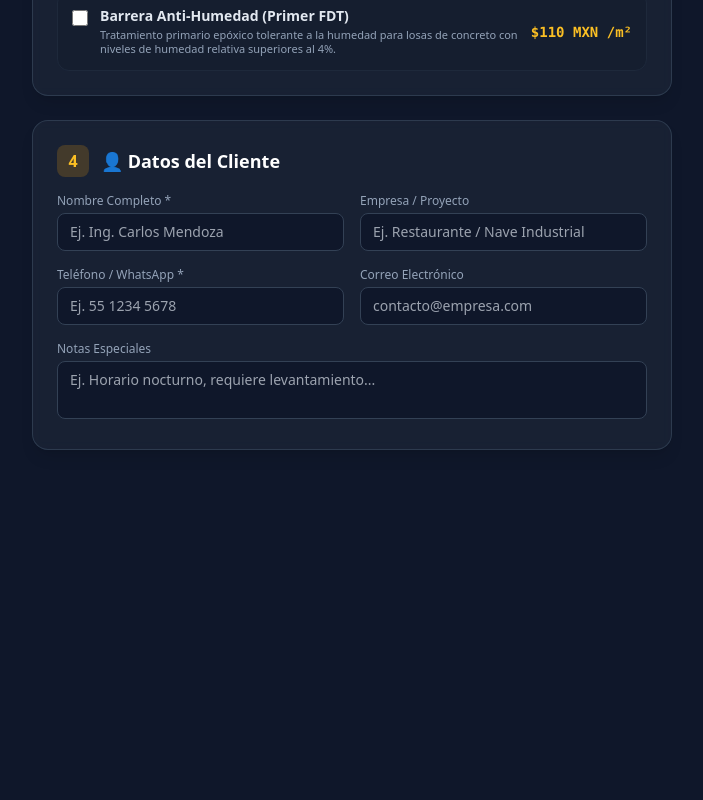
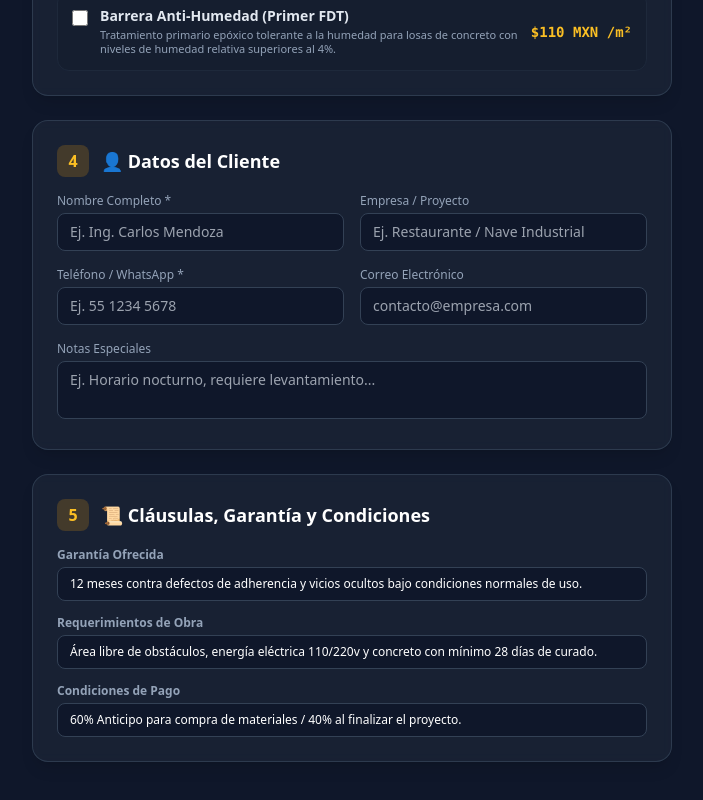
Before and after one commit to kikelara12333-jpg/cotizador-lara, a React (Vite) app: page / in a window 1280 px wide. Shown: the part 2534-3334 px from the top of the page, without its empty margins (48-751 px from the left). Before the commit the page ends 3032 px from the top, so only its background shows below. Built offline with nearby package versions, Linux system fonts and the light colour scheme; the HTML template or start-up script is replaced by a standard one.

Commit message:
clausulas

```diff
--- a/src/App.jsx
+++ b/src/App.jsx
@@ -190,7 +190,7 @@ export default function App() {
     } catch(e) {}
   }, [extrasOptions]);
 
-  // Manejo de sistemas seleccionados con m2 independientes por sistema
+  // Sistemas seleccionados con m2 independientes por sistema
   const [selectedSystems, setSelectedSystems] = useState([
     { serviceId: 'autonivelante', m2: 150, customPrice: undefined }
   ]);
@@ -225,6 +225,13 @@ export default function App() {
     phone: '',
     email: '',
     notes: ''
+  });
+
+  // Estado para términos, garantía y condiciones del PDF
+  const [termsInfo, setTermsInfo] = useState({
+    guarantee: '12 meses contra defectos de adherencia y vicios ocultos bajo condiciones normales de uso.',
+    requirements: 'Área libre de obstáculos, energía eléctrica 110/220v y concreto con mínimo 28 días de curado.',
+    paymentTerms: '60% Anticipo para compra de materiales / 40% al finalizar el proyecto.'
   });
 
   const [activeTab, setActiveTab] = useState('cotizador');
@@ -434,45 +441,21 @@ export default function App() {
     setExtraQuantities(prev => ({ ...prev, [id]: num }));
   };
 
-  const handleDownloadPDF = async () => {
+  const handleDownloadPDF = () => {
     const element = document.querySelector('.pdf-container');
-  if (!element) return;
-
-  const fileName = `Cotizacion_Enrique_Lara_${new Date().toISOString().slice(0, 10)}.pdf`;
-
+
+    if (window.html2pdf && element) {
       const opt = {
         margin:       [8, 10, 8, 10],
-    filename:     fileName,
+        filename:     `Cotizacion_Enrique_Lara_${new Date().toISOString().slice(0,10)}.pdf`,
         image:        { type: 'jpeg', quality: 0.98 },
         html2canvas:  { scale: 2, useCORS: true },
         jsPDF:        { unit: 'mm', format: 'letter', orientation: 'portrait' }
       };
 
-  if (!window.html2pdf) return;
-
-  try {
-    // 1. Generamos el PDF usando el motor en JS
-    const pdfWorker = window.html2pdf().set(opt).from(element).toPdf();
-    const pdf = await pdfWorker.get('pdf');
-    const pdfBlob = pdf.output('blob');
-
-    // 2. Intentamos usar la API nativa de compartir de iOS (Web Share API)
-    const pdfFile = new File([pdfBlob], fileName, { type: 'application/pdf' });
-    if (navigator.canShare && navigator.canShare({ files: [pdfFile] })) {
-      await navigator.share({
-        files: [pdfFile],
-        title: 'Cotización Enrique Lara',
-        text: 'Te adjunto la propuesta comercial.'
-      });
-      return;
-    }
-
-    // 3. Si falla o la PWA bloquea el share, abrimos el PDF en Safari o visor nativo
-    const blobUrl = URL.createObjectURL(pdfBlob);
-    window.location.href = blobUrl; // Forzamos la navegación al archivo dentro de iOS
-
-  } catch (error) {
-    alert('Para descargar el PDF desde la App, usa el botón "Copiar Plantilla" o "WhatsApp", o abre el sitio desde Safari.');
+      html2pdf().set(opt).from(element).save();
+    } else {
+      window.print();
     }
   };
 
@@ -518,39 +501,36 @@ export default function App() {
 
   const generateWhatsAppMessage = () => {
     const systemsListText = activeSystemsDetailed
-      .map(sys => `  • ${sys.name} (${sys.m2} m²): $${sys.effectivePrice.toLocaleString('es-MX')} MXN / m²`)
+      .map(sys => `  ▪️ *${sys.name}* (${sys.m2} m²): $${sys.effectivePrice.toLocaleString('es-MX')} MXN / m²`)
       .join('\n');
 
-    const text = `*COTIZACIÓN DE PISO INDUSTRIAL*
-*Enrique Lara - Pisos Industriales*
-__________________________________
-*Cliente:* ${clientInfo.name || 'Cliente Particular'}
-*Empresa:* ${clientInfo.company || 'N/A'}
-*Contacto:* ${clientInfo.phone || 'No especificado'} | ${clientInfo.email || 'N/A'}
-
-*SISTEMAS INCLUIDOS EN LA PROPUESTA:*
-${systemsListText}
-
-*DETALLES TÉCNICOS:*
-- *Área Total Acumulada:* ${totalAreaM2} m²
-- *Estado de la Superficie:* ${condition.name}
-
-*ADICIONALES INCLUIDOS:*
-${calculation.breakdownExtras.length > 0
-  ? calculation.breakdownExtras.map(e => `  - ${e.name} (${e.qty} ${e.unit}): $${e.total.toLocaleString('es-MX')} MXN`).join('\n')
-  : '  - Ningún adicional seleccionado'}
-
-*DESGLOSE ECONÓMICO:*
-- *Subtotal:* $${calculation.subtotalFinal.toLocaleString('es-MX', { minimumFractionDigits: 2, maximumFractionDigits: 2 })} MXN ${calculation.discountPercentage > 0 ? `(¡Incluye ${(calculation.discountPercentage*100).toFixed(0)}% desc. especial!)` : ''}
-${includeIva ? `• *IVA (16%):* $${calculation.ivaAmount.toLocaleString('es-MX', { minimumFractionDigits: 2, maximumFractionDigits: 2 })} MXN\n` : ''}• *PRECIO TOTAL ESTIMADO:* $${calculation.grandTotal.toLocaleString('es-MX', { minimumFractionDigits: 2, maximumFractionDigits: 2 })} MXN
-- *Costo promedio aproximado por m²:* $${calculation.costPerM2Effective.toLocaleString('es-MX', { minimumFractionDigits: 2, maximumFractionDigits: 2 })} MXN
-
-*Notas Adicionales:* ${clientInfo.notes || 'Sin observaciones.'}
-__________________________________
-_Generado desde Sistema de Cotizacion_`;
+    const extrasText = calculation.breakdownExtras.length > 0
+      ? calculation.breakdownExtras.map(e => `  ▪️ ${e.name} (${e.qty} ${e.unit}): $${e.total.toLocaleString('es-MX')} MXN`).join('\n')
+      : '  ▪️ Sin adicionales seleccionados';
+
+    const text = `Hola, *${clientInfo.name || 'Estimado Cliente'}* 👋\n\n` +
+      `Espero que tengas un excelente día. Te comparto la propuesta comercial para el proyecto *${clientInfo.company || 'Pisos Industriales'}*.\n\n` +
+      `📋 *RESUMEN DE PROPUESTA TÉCNICA*\n` +
+      `__________________________________\n\n` +
+      `🏗️ *SISTEMAS INCLUIDOS:*\n${systemsListText}\n\n` +
+      `📐 *SUPERFICIE GENERAL:* ${totalAreaM2} m²\n` +
+      `🛠️ *ESTADO DE CONCRETO:* ${condition.name}\n\n` +
+      `🧩 *COMPLEMENTOS / EXTRAS:*\n${extrasText}\n\n` +
+      `💰 *DESGLOSE ECONÓMICO:*\n` +
+      `- Subtotal: $${calculation.subtotalFinal.toLocaleString('es-MX', { minimumFractionDigits: 2, maximumFractionDigits: 2 })} MXN${calculation.discountPercentage > 0 ? ` _(¡Incluye ${(calculation.discountPercentage * 100).toFixed(0)}% desc. especial!)_` : ''}\n` +
+      `${includeIva ? `- IVA (16%): $${calculation.ivaAmount.toLocaleString('es-MX', { minimumFractionDigits: 2, maximumFractionDigits: 2 })} MXN\n` : ''}` +
+      `👉 *INVERSIÓN TOTAL ESTIMADA:* *$${calculation.grandTotal.toLocaleString('es-MX', { minimumFractionDigits: 2, maximumFractionDigits: 2 })} MXN*\n` +
+      `✨ _Promedio por m²: $${calculation.costPerM2Effective.toFixed(2)} MXN_\n\n` +
+      `📌 *Notas:* ${clientInfo.notes || 'Sin observaciones.'}\n\n` +
+      `📎 _(Adjunto la cotización formal en PDF a este mensaje para tu expediente.)_\n\n` +
+      `__________________________________\n` +
+      `*ENRIQUE LARA*\n` +
+      `*Pisos Industriales y Recubrimientos*\n` +
+      `📞 +52 55 6220 1871\n` +
+      `✉️ kikelara12333@gmail.com`;
 
     const encodedText = encodeURIComponent(text);
-    const phoneParam = clientInfo.phone ? clientInfo.phone.replace(/\D/g,'') : '';
+    const phoneParam = clientInfo.phone ? clientInfo.phone.replace(/\D/g, '') : '';
     window.open(`https://wa.me/${phoneParam}?text=${encodedText}`, '_blank');
   };
 
@@ -560,13 +540,14 @@ _Generado desde Sistema de Cotizacion_`;
   @media print {
     @page {
       size: letter portrait;
-      margin: 12mm;
+      margin: 10mm;
     }
 
     *, *::before, *::after {
-      background: transparent !important;
+      background: #ffffff !important;
       box-shadow: none !important;
       text-shadow: none !important;
+      border-color: #e2e8f0 !important;
     }
 
     html, body {
@@ -590,6 +571,7 @@ _Generado desde Sistema de Cotizacion_`;
       margin: 0 !important;
       padding: 0 !important;
       border: none !important;
+      outline: none !important;
       box-shadow: none !important;
       background: #ffffff !important;
       font-size: 11px !important;
@@ -1072,6 +1054,50 @@ _Generado desde Sistema de Cotizacion_`;
                       value={clientInfo.notes}
                       onChange={(e) => setClientInfo({ ...clientInfo, notes: e.target.value })}
                       className="w-full bg-slate-900 border border-slate-700 rounded-lg px-3 py-2 text-xs sm:text-sm text-white focus:outline-none focus:border-amber-500 resize-none"
+                    />
+                  </div>
+                </div>
+              </section>
+
+              {/* SECCIÓN 5: TÉRMINOS, GARANTÍAS Y CONDICIONES DEL PDF */}
+              <section className="bg-slate-800/60 border border-slate-700/80 rounded-2xl p-4 sm:p-6 shadow-lg backdrop-blur-sm">
+                <div className="flex items-center gap-3 mb-4">
+                  <div className="w-7 h-7 sm:w-8 sm:h-8 rounded-lg bg-amber-500/20 text-amber-400 flex items-center justify-center font-bold text-sm sm:text-base shrink-0">
+                    5
+                  </div>
+                  <h2 className="text-base sm:text-lg font-bold text-white">
+                    📜 Cláusulas, Garantía y Condiciones
+                  </h2>
+                </div>
+
+                <div className="space-y-3.5 text-xs">
+                  <div>
+                    <label className="block text-slate-400 mb-1 font-semibold">Garantía Ofrecida</label>
+                    <input
+                      type="text"
+                      value={termsInfo.guarantee}
+                      onChange={(e) => setTermsInfo({ ...termsInfo, guarantee: e.target.value })}
+                      className="w-full bg-slate-900 border border-slate-700 rounded-lg px-3 py-2 text-white focus:outline-none focus:border-amber-500"
+                    />
+                  </div>
+
+                  <div>
+                    <label className="block text-slate-400 mb-1 font-semibold">Requerimientos de Obra</label>
+                    <input
+                      type="text"
+                      value={termsInfo.requirements}
+                      onChange={(e) => setTermsInfo({ ...termsInfo, requirements: e.target.value })}
+                      className="w-full bg-slate-900 border border-slate-700 rounded-lg px-3 py-2 text-white focus:outline-none focus:border-amber-500"
+                    />
+                  </div>
+
+                  <div>
+                    <label className="block text-slate-400 mb-1 font-semibold">Condiciones de Pago</label>
+                    <input
+                      type="text"
+                      value={termsInfo.paymentTerms}
+                      onChange={(e) => setTermsInfo({ ...termsInfo, paymentTerms: e.target.value })}
+                      className="w-full bg-slate-900 border border-slate-700 rounded-lg px-3 py-2 text-white focus:outline-none focus:border-amber-500"
                     />
                   </div>
                 </div>
@@ -1369,13 +1395,14 @@ _Generado desde Sistema de Cotizacion_`;
                 </div>
               )}
 
+              {/* VINCULACIÓN DE LAS CLÁUSULAS EDITABLES EN EL PDF */}
               <div className="border-t-2 border-slate-900 pt-4 text-[11px] text-slate-700 space-y-2">
                 <h4 className="font-extrabold text-slate-900 uppercase text-xs">
                   🛡️ Garantías y Requerimientos del Proyecto
                 </h4>
-                <p>• <strong>Garantía:</strong> 12 meses contra defectos de adherencia y vicios ocultos bajo condiciones normales de uso.</p>
-                <p>• <strong>Requerimientos:</strong> Área libre de obstáculos, energía eléctrica 110/220v y concreto con mínimo 28 días de curado.</p>
-                <p>• <strong>Condiciones de Pago:</strong> 60% Anticipo para materiales / 40% al finalizar el proyecto.</p>
+                <p>• <strong>Garantía:</strong> {termsInfo.guarantee}</p>
+                <p>• <strong>Requerimientos:</strong> {termsInfo.requirements}</p>
+                <p>• <strong>Condiciones de Pago:</strong> {termsInfo.paymentTerms}</p>
               </div>
 
               <div className="mt-12 pt-6 border-t border-slate-200 flex justify-between items-end text-center text-xs">
```
Lines whose indentation alone changed are shown as unchanged.
